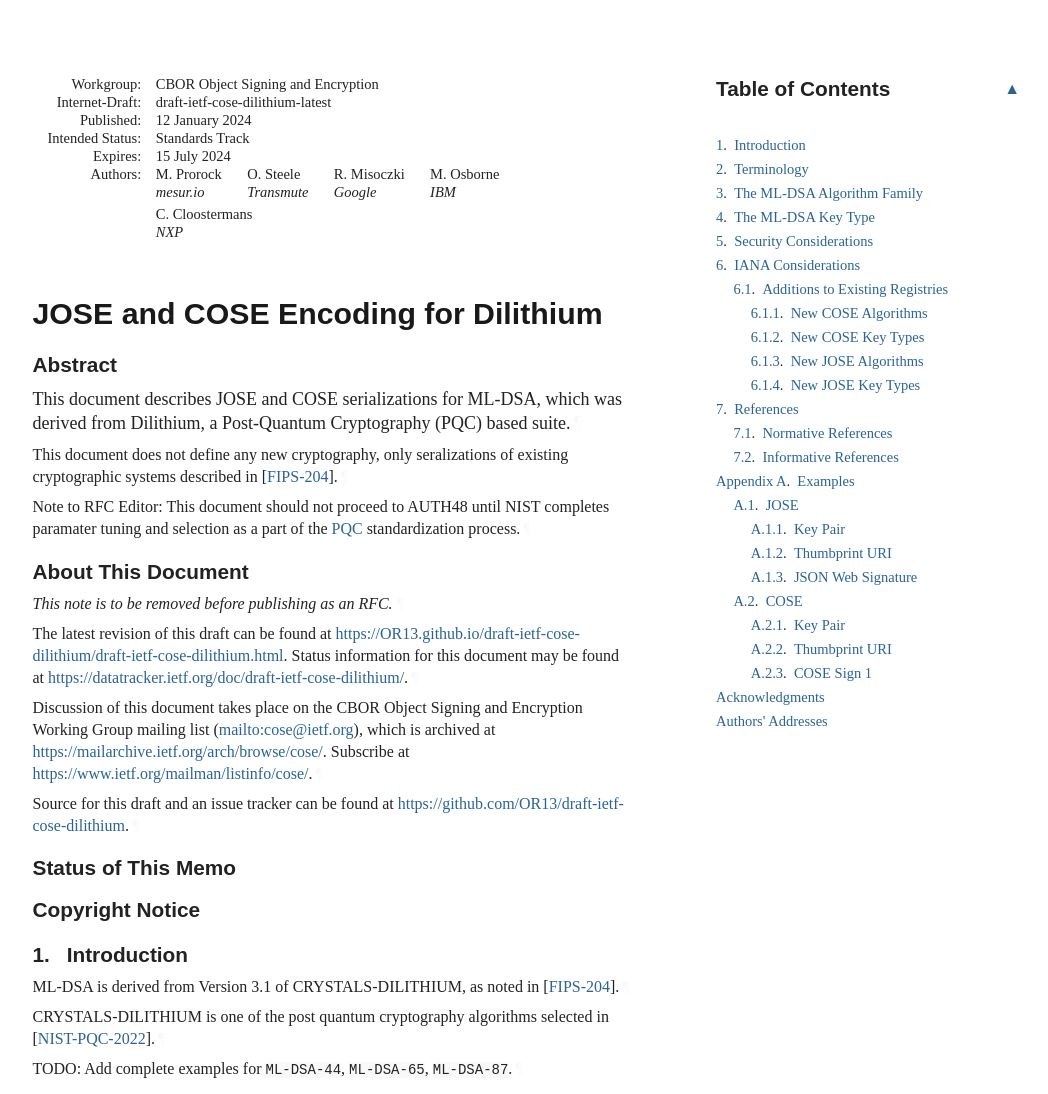
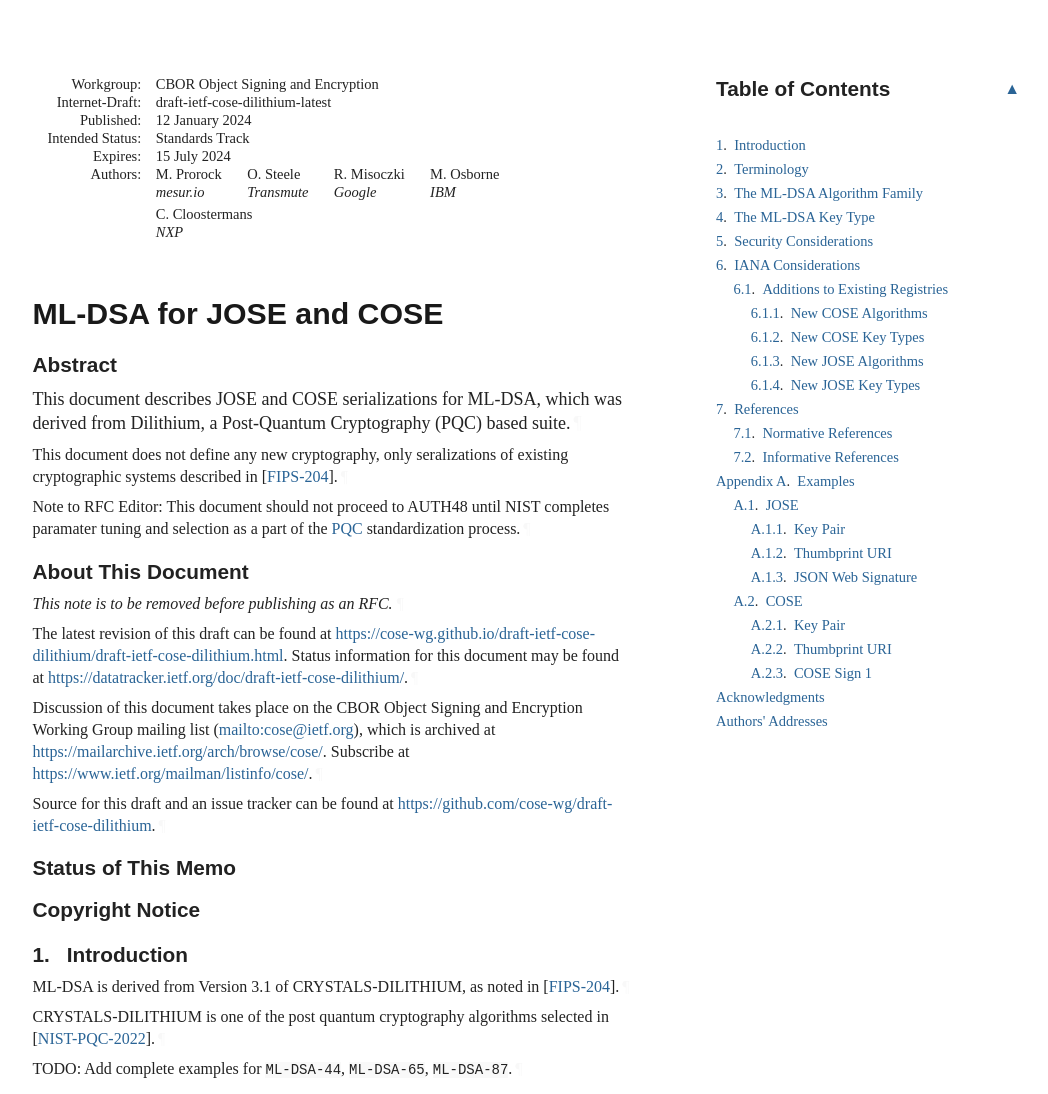
Before and after one commit to cose-wg/draft-ietf-cose-dilithium, a plain HTML site: page draft-ietf-cose-dilithium.html in a window 1280 px wide. Shown: the top 1094 px of the page, without its empty margins (92-1140 px from the left). Drawn offline with Linux system fonts and the light colour scheme; a web font is replaced by a local one.

Commit message:
Script updating gh-pages from 52bf072. [ci skip]

```diff
--- a/draft-ietf-cose-dilithium.html
+++ b/draft-ietf-cose-dilithium.html
@@ -4,7 +4,7 @@
 <meta charset="utf-8">
 <meta content="Common,Latin" name="scripts">
 <meta content="initial-scale=1.0" name="viewport">
-<title>JOSE and COSE Encoding for Dilithium</title>
+<title>ML-DSA for JOSE and COSE</title>
 <meta content="Michael Prorock" name="author">
 <meta content="Orie Steele" name="author">
 <meta content="Rafael Misoczki" name="author">
@@ -1083,7 +1083,7 @@ svg :is([fill="white"], [fill^="#fff"]) {
 </dd>
 </dl>
 </div>
-<h1 id="title">JOSE and COSE Encoding for Dilithium</h1>
+<h1 id="title">ML-DSA for JOSE and COSE</h1>
 <section id="section-abstract">
       <h2 id="abstract"><a href="#abstract" class="selfRef">Abstract</a></h2>
 <p id="section-abstract-1">This document describes JOSE and COSE serializations for ML-DSA, which was derived from Dilithium, a Post-Quantum Cryptography (PQC) based suite.<a href="#section-abstract-1" class="pilcrow">¶</a></p>
@@ -1096,7 +1096,7 @@ svg :is([fill="white"], [fill^="#fff"]) {
       </h2>
 <p id="section-note.1-1">This note is to be removed before publishing as an RFC.<a href="#section-note.1-1" class="pilcrow">¶</a></p>
 <p id="section-note.1-2">
-        The latest revision of this draft can be found at <span><a href="https://OR13.github.io/draft-ietf-cose-dilithium/draft-ietf-cose-dilithium.html">https://OR13.github.io/draft-ietf-cose-dilithium/draft-ietf-cose-dilithium.html</a></span>.
+        The latest revision of this draft can be found at <span><a href="https://cose-wg.github.io/draft-ietf-cose-dilithium/draft-ietf-cose-dilithium.html">https://cose-wg.github.io/draft-ietf-cose-dilithium/draft-ietf-cose-dilithium.html</a></span>.
         Status information for this document may be found at <span><a href="https://datatracker.ietf.org/doc/draft-ietf-cose-dilithium/">https://datatracker.ietf.org/doc/draft-ietf-cose-dilithium/</a></span>.<a href="#section-note.1-2" class="pilcrow">¶</a></p>
 <p id="section-note.1-3">
         Discussion of this document takes place on the
@@ -1104,7 +1104,7 @@ svg :is([fill="white"], [fill^="#fff"]) {
         which is archived at <span><a href="https://mailarchive.ietf.org/arch/browse/cose/">https://mailarchive.ietf.org/arch/browse/cose/</a></span>.
         Subscribe at <span><a href="https://www.ietf.org/mailman/listinfo/cose/">https://www.ietf.org/mailman/listinfo/cose/</a></span>.<a href="#section-note.1-3" class="pilcrow">¶</a></p>
 <p id="section-note.1-4">Source for this draft and an issue tracker can be found at
-        <span><a href="https://github.com/OR13/draft-ietf-cose-dilithium">https://github.com/OR13/draft-ietf-cose-dilithium</a></span>.<a href="#section-note.1-4" class="pilcrow">¶</a></p>
+        <span><a href="https://github.com/cose-wg/draft-ietf-cose-dilithium">https://github.com/cose-wg/draft-ietf-cose-dilithium</a></span>.<a href="#section-note.1-4" class="pilcrow">¶</a></p>
 </section>
 <div id="status-of-memo">
 <section id="section-boilerplate.1">
```
Also changed, not shown: index.html (+2 -2 lines), draft-ietf-cose-dilithium.txt.
